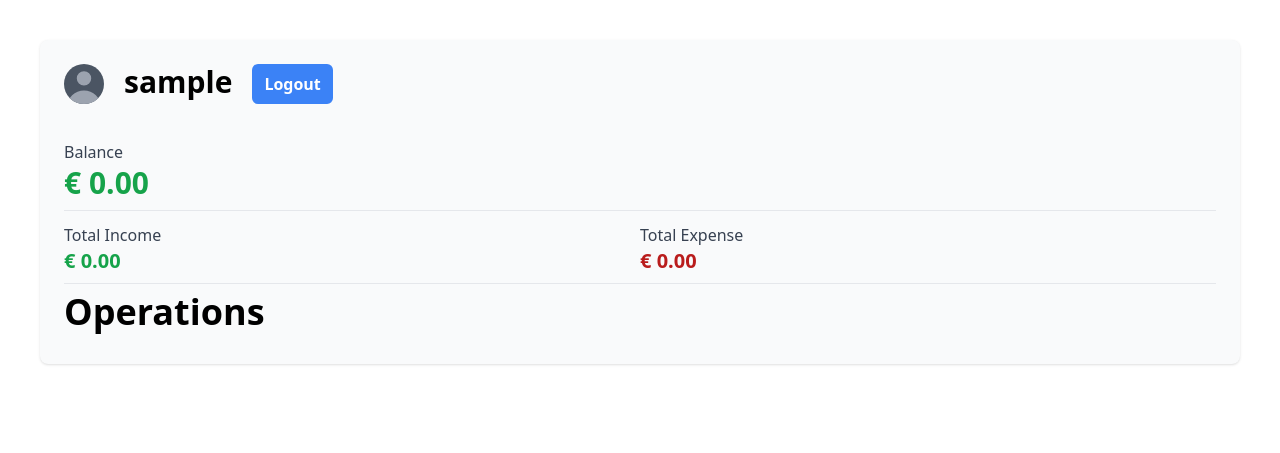
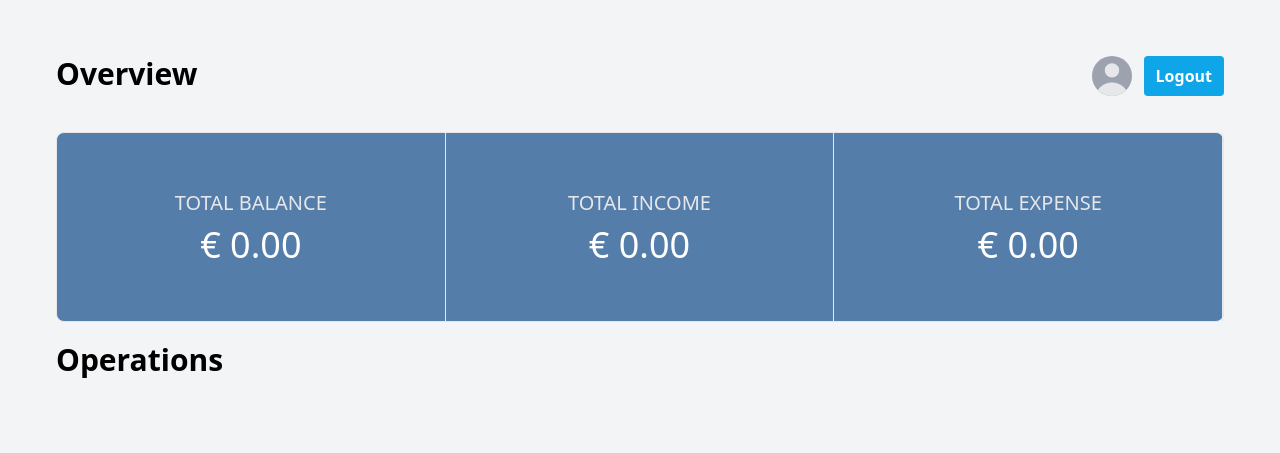
Before and after one commit to Ceralex/YourBank, a Flask app: page /me in a window 1280 px wide. Shown: the top 453 px of the page. Run offline with Flask 3, Linux system fonts and the light colour scheme; the visitor is signed in with stand-in values (Sample User, id 1); data comes from the database, SQL or seed files in the repository; data that the repository does not hold is empty; some libraries are stand-ins or nearby versions.

Commit message:
Better ui

```diff
--- a/app.py
+++ b/app.py
@@ -59,7 +59,7 @@ def get_operations(db, username):
     cur = db.cursor()
     cur.execute("""SELECT
                         'Transaction' AS record_type,
-                        transactions.amount,
+                        -transactions.amount,
                         transactions.description,
                         strftime('%Y-%m-%d %H:%M', transactions.date) AS date
                     FROM
--- a/templates/_base.html
+++ b/templates/_base.html
@@ -5,7 +5,7 @@
 		<script src="https://cdn.tailwindcss.com"></script>
 		<title>YourBank</title>
 	</head>
-    <body>
-        {% block content %}{% endblock %}
-    </body>
+	<body>
+		{% block content %}{% endblock %}
+	</body>
 </html>
--- a/templates/index.html
+++ b/templates/index.html
@@ -1,6 +1,6 @@
 {% extends "_base.html" %} {% block content %}
 
-<section class="bg-gray-50 h-screen flex justify-center">
+<section class="bg-gray-100 h-screen flex justify-center">
 	<div
 		class="py-8 px-4 mx-auto max-w-screen-xl lg:py-16 grid lg:grid-cols-2 gap-8 lg:gap-16">
 		<div class="flex flex-col justify-center">
@@ -27,7 +27,7 @@
 						type="text"
 						name="username"
 						id="username"
-						class="bg-gray-50 border border-gray-300 text-gray-900 text-sm rounded-lg focus:ring-blue-500 focus:border-blue-500 block w-full p-2.5"
+						class="bg-gray-100 border border-gray-300 text-gray-900 text-sm rounded-lg focus:ring-blue-500 focus:border-blue-500 block w-full p-2.5"
 						placeholder="username"
 						required />
 				</div>
@@ -42,7 +42,7 @@
 						name="password"
 						id="password"
 						placeholder="••••••••"
-						class="bg-gray-50 border border-gray-300 text-gray-900 text-sm rounded-lg focus:ring-blue-500 focus:border-blue-500 block w-full p-2.5"
+						class="bg-gray-100 border border-gray-300 text-gray-900 text-sm rounded-lg focus:ring-blue-500 focus:border-blue-500 block w-full p-2.5"
 						required />
 				</div>
 				<div class="flex justify-between items-center me-5">
--- a/templates/me.html
+++ b/templates/me.html
@@ -1,10 +1,13 @@
 {% extends "_base.html" %} {% block content %}
-<main class="m-10">
-	<div class="w-full bg-gray-50 rounded-lg shadow p-4 md:p-6">
-		<div class="flex gap-5 mb-5">
-			<div class="relative w-10 h-10 overflow-hidden bg-gray-600 rounded-full">
+
+<main class="bg-gray-100 p-14">
+	<div>
+		<div class="flex justify-between">
+			<h1 class="text-3xl font-semibold mb-10">Overview</h1>
+			<div class="flex gap-3">
+				<div class="relative w-10 h-10 overflow-hidden bg-gray-400 rounded-full">
 					<svg
-					class="absolute w-12 h-12 text-gray-400 -left-1"
+						class="absolute w-12 h-12 text-gray-200 -left-1"
 						fill="currentColor"
 						viewBox="0 0 20 20"
 						xmlns="http://www.w3.org/2000/svg">
@@ -14,56 +17,43 @@
 							clip-rule="evenodd"></path>
 					</svg>
 				</div>
-
-			<h1 class="text-3xl font-bold">{{ username }}</h1>
-
 				<form action="/logout" method="get">
 					<button
 					type="submit"
-					class="bg-blue-500 text-white font-semibold px-3 py-2 rounded-md">
+					class="bg-sky-500 text-white font-semibold px-3 py-2 rounded w-full flex">
 						Logout
 					</button>
 				</form>
 			</div>
-		<div class="flex justify-between border-b pb-3">
-			<dl>
-				<dt class="text-base font-normal text-gray-700 pb-1">Balance</dt>
-				<dd
-					class="leading-none text-3xl font-bold {{ 'text-red-500' if infos.balance|int < 0 else 'text-green-600' }}">
-					€ {{ infos.balance }}
-				</dd>
-			</dl>
 		</div>
 
-		<div class="grid grid-cols-2 py-3 border-b">
-			<dl>
-				<dt class="text-base font-normal text-gray-700 pb-1">Total Income</dt>
-				<dd class="leading-none text-xl font-bold text-green-600">
-					€ {{ infos.total_income }}
-				</dd>
-			</dl>
-			<dl>
-				<dt class="text-base font-normal text-gray-700 pb-1">Total Expense</dt>
-				<dd class="leading-none text-xl font-bold text-red-700">
-					€ {{ infos.total_expenses }}
-				</dd>
-			</dl>
+		</div>
+		<div class="grid grid-cols-3 text-center rounded-lg border bg-[#557daa]">
+			<div class="border-r py-14 space-y-2">
+				<h1 class="text-xl uppercase text-gray-200">Total Balance</h1>
+				<p class="text-4xl text-white">€ {{ infos.balance }}</p>
+			</div>
+			<div class="border-r py-14 space-y-2">
+				<h1 class="text-xl uppercase text-gray-200">Total Income</h1>
+				<p class="text-4xl text-white">€ {{ infos.total_income }}</p>
+			</div>
+			<div class="border-r py-14 space-y-2">
+				<h1 class="text-xl uppercase text-gray-200">Total Expense</h1>
+				<p class="text-4xl text-white">€ {{ infos.total_expenses }}</p>
+			</div>
+		</div>
 	</div>
 
-		<div class="py-2 text-4xl font-bold">Operations</div>
-
+	<div>
+		<h1 class="text-3xl font-semibold my-5">Operations</h1>
 		<div class="flex flex-col">
 			{%for i in range(0, len)%}
-			<div class="grid grid-cols-4 items-center border-b py-2">
-				<div class="font-semibold flex items-center gap-2">
-					{% if operations[i][0] == 'Transfer received'%} {% include
-					'icons/transfer-in.html' %} {% elif operations[i][0] == 'Transfer
-					sent'%} {% include 'icons/transfer-out.html' %} {% elif
-					operations[i][0] == 'Transaction' %} {% include
-					'icons/transaction.html' %}{% endif %} - {{ operations[i][0] }}
+			<div class="grid grid-cols-4 text-center items-center border-b py-4 px-16">
+				<div class="font-semibold text-xl flex items-center gap-2">
+					{{ operations[i][0] }}
 				</div>
 				<div
-					class="font-bold text-2xl {{ 'text-red-500' if (operations[i][0] == 'Transaction' or operations[i][0] == 'Transfer sent') else 'text-green-500' }}">
+					class="font-semibold text-xl {{ 'text-red-500' if (operations[i][0] == 'Transaction' or operations[i][0] == 'Transfer sent') else 'text-green-500' }}">
 					€ {{ operations[i][1] }}
 				</div>
 				<div class="truncate w-3/4">{{ operations[i][2] }}</div>
```
Also changed, not shown: templates/signup.html (+4 -4 lines). Lines whose indentation alone changed are shown as unchanged.
